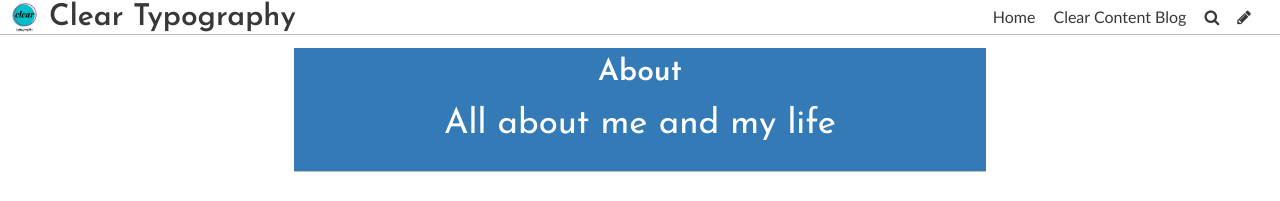
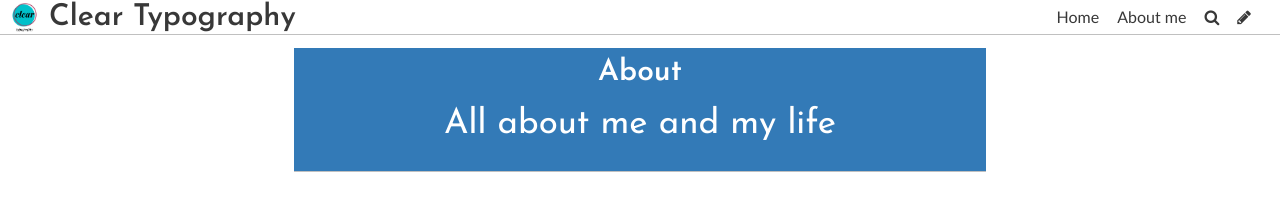
Before and after one commit to roisinclear/typographyroisin, a Jekyll site: the page built from pages/about.md, in a window 1280 px wide. Shown: the top 201 px of the page. Built offline with Jekyll 4.4.1, drawn with Linux system fonts in a browser that asks for light colours; some web fonts are replaced.

Commit message:
Update Settings “general”

```diff
--- a/_data/settings.yml
+++ b/_data/settings.yml
@@ -12,6 +12,6 @@ gridlayout: true
 fixednavbar: false
 upzoom: true
 items:
-  - siteurl: https://www.clearcontent.online/
-    name: "Clear Content Blog "
+  - siteurl: /aboutme/
+    name: "About me "
     tab: true
```
